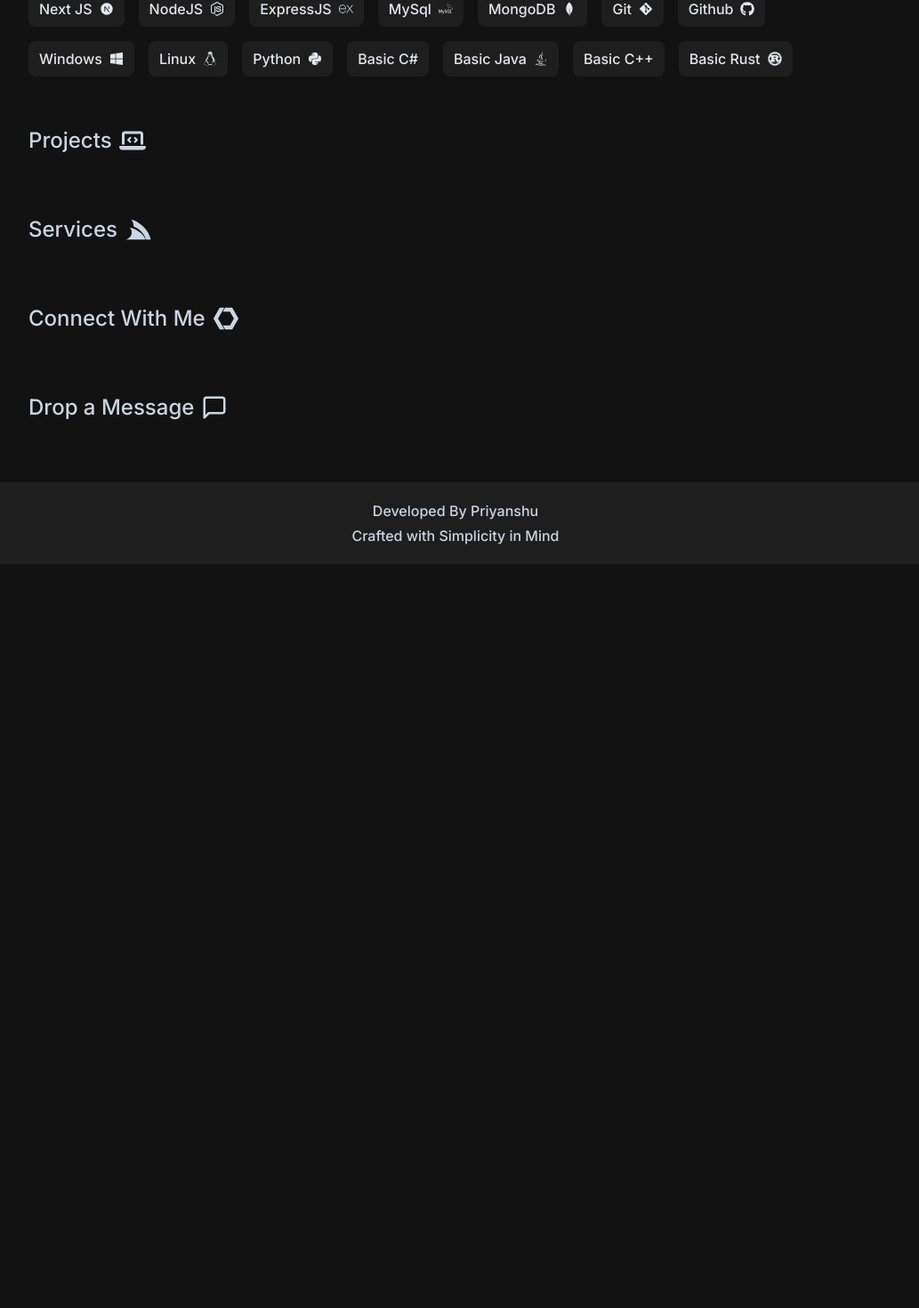
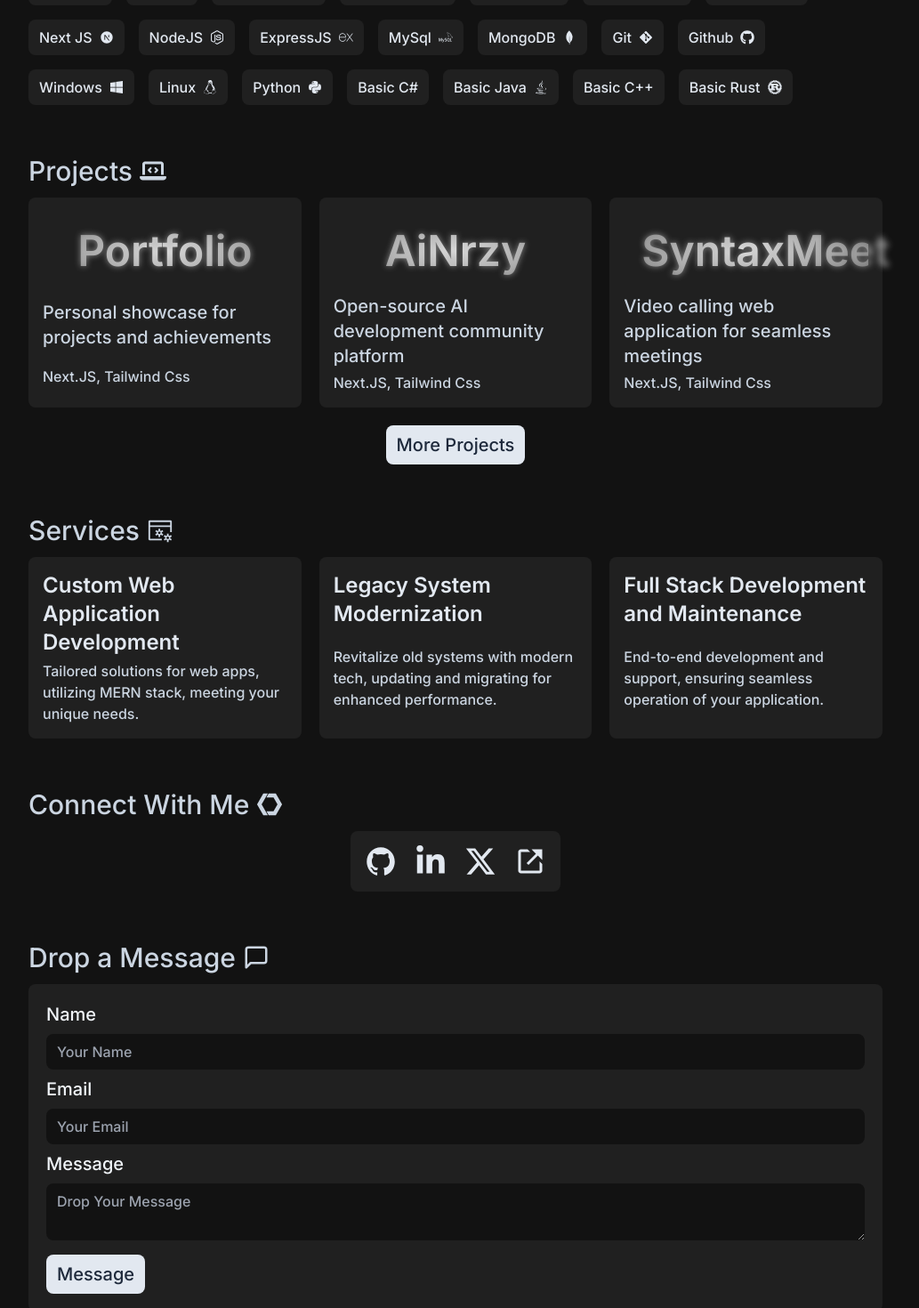
Before and after one commit to NvmeSensor/Portfolio, a Next.js app: page / in a window 1280 px wide. Shown: the part 710-2180 px from the top of the page at 89% size, without its empty margins (128-1161 px from the left). Before the commit the page ends 1344 px from the top, so only its background shows below. Built offline with nearby package versions, Linux system fonts and the light colour scheme.

Commit message:
portfolio

```diff
--- a/app/layout.js
+++ b/app/layout.js
@@ -1,17 +1,30 @@
 import { Inter } from "next/font/google";
+import Head from "next/head";
 import "./globals.css";
 import "./style.css"
 
 const inter = Inter({ subsets: ["latin"] });
 
 export const metadata = {
-  title: "Create Next App",
-  description: "Generated by create next app",
+  title: "Priyanshu Chahar | Portfolio",
+  description: "Priyanshu Chahar is a skilled MERN stack developer with expertise in MERN stack technologies. Get in touch for web development projects.",
+  keywords: ["Priyanshu Chahar", "Full Stack Developer", "MERN Stack", "Web Development"],
+  image: "https://example.com/link-preview-image.jpg",
 };
 
 export default function RootLayout({ children }) {
   return (
     <html lang="en">
+      <Head>
+        <title>{metadata.title}</title>
+        <meta name="description" content={metadata.description} />
+        <meta name="keywords" content={metadata.keywords.join(', ')} />
+        <meta property="og:title" content={metadata.title} />
+        <meta property="og:description" content={metadata.description} />
+        <meta property="og:image" content={metadata.image} />
+        <meta property="og:image:width" content="1200" />
+        <meta property="og:image:height" content="630" />
+      </Head>
       <body className={inter.className}>{children}</body>
     </html>
   );
--- a/app/style.css
+++ b/app/style.css
@@ -8,10 +8,17 @@ body {
     background: #35353535;
 }
 
-.skills {
+.input {
     background: #121212;
 }
 
 .card {
-    background: #1e1e1e;
+    background: #202020;
 }
+
+.proj {
+    background: -webkit-radial-gradient(#eee, #414141);
+    -webkit-background-clip: text;
+    -webkit-text-fill-color: transparent;
+    text-shadow: 0 0 7px rgba(185, 185, 185, 0.7);
+}
--- a/components/About.jsx
+++ b/components/About.jsx
@@ -4,14 +4,14 @@ import { GoCodeReview } from "react-icons/go";
 const About = () => {
 
     const hello1 = "My name is Priyanshu Chahar and I'm a computer science student with a passion for programming. I'm deeply interested in web development and enjoy exploring new technologies to build innovative solutions."
-    const hello2 = "As a full stack developer, I'm proficient in HTML, CSS, JavaScript, TypeScript, Tailwind CSS, Bootstrap, React.js, Next.js, and Node.js. I'm always eager to expand my skill set and learn new technologies to stay updated with industry trends."
+    const hello2 = "As a full stack developer, I'm proficient in HTML, CSS, JavaScript, TypeScript, Tailwind CSS, Bootstrap, React.js, Next.js, Node.js and Express.js. I'm always eager to expand my skill set and learn new technologies to stay updated with industry trends."
     const hello3 = "Outside of programming, I enjoy spending my free time on hobbies like coding personal projects. I find joy in solving complex problems and turning ideas into reality through code."
 
     return (
         <section className='flex flex-col justify-center items-center w-full px-5 mb-14'>
             <div className='flex flex-col justify-center items-center gap-3 lg:w-[75vw] w-full'>
                 <div className='flex justify-center items-center gap-4 self-start'>
-                    <h1 className='text-2xl font-medium self-start text-slate-300 flex gap-2 items-center'>About Me <GoCodeReview className='text-3xl' /></h1>
+                    <h1 className='text-3xl font-medium self-start text-slate-300 flex gap-2 items-center'>About Me <GoCodeReview className='text-3xl' /></h1>
                 </div>
                 <div className='flex flex-col justify-center items-center gap-3 p-4 rounded-lg card'>
                     <h1 className='text-slate-200 self-start font-medium'>{hello1}</h1>
--- a/components/Contact.jsx
+++ b/components/Contact.jsx
@@ -1,14 +1,48 @@
 import React from 'react'
 import { IoLogoWebComponent } from "react-icons/io5";
+import { IoLogoGithub } from "react-icons/io";
+import { FaLinkedinIn } from "react-icons/fa";
+import { FaXTwitter } from "react-icons/fa6";
+import { BiLinkExternal } from "react-icons/bi";
+import Link from 'next/link';
 
 const Contact = () => {
+
+    const conxtants = [
+        {
+            name: "Github",
+            icon: <IoLogoGithub />,
+            url: "https://github.com/priyannxhuu",
+        },
+        {
+            name: "Linkedin",
+            icon: <FaLinkedinIn />,
+            url: "https://www.linkedin.com/in/priyannxhuu",
+        },
+        {
+            name: "Twitter",
+            icon: <FaXTwitter />,
+            url: "https://twitter.com/priyannxhuu",
+        },
+        {
+            name: "More",
+            icon: <BiLinkExternal />,
+            url: "https://priyannxhuu.vercel.app",
+        },
+    ]
+
     return (
         <section className='flex flex-col justify-center items-center w-full px-5 mb-14'>
             <div className='flex flex-col justify-center items-center gap-3 lg:w-[75vw] w-full'>
                 <div className='flex justify-center items-center gap-4 self-start'>
-                    <h1 className='text-2xl font-medium self-start text-slate-300 flex gap-2 items-center'>Connect With Me <IoLogoWebComponent className='text-3xl' /></h1>
+                    <h1 className='text-3xl font-medium self-start text-slate-300 flex gap-2 items-center'>Connect With Me <IoLogoWebComponent className='text-3xl' /></h1>
                 </div>
-                <div className='grid grid-cols-1 md:grid-cols-2 lg:grid-cols-3 justify-center items-center'>
+                <div className='flex flex-wrap justify-center items-center gap-5 p-4 rounded-lg card'>
+                {conxtants.map((conxtant , index) => (
+                    <Link href={conxtant.url} key={index} target='blank' className='text-4xl text-slate-200 hover:text-cyan-600 transition ease-in-out'>
+                        {conxtant.icon}
+                    </Link>
+                ))}
                 </div>
             </div>
         </section>
--- a/components/Footer.jsx
+++ b/components/Footer.jsx
@@ -1,12 +1,11 @@
 import React from 'react'
-import { IoLogoWebComponent } from "react-icons/io5";
 
 const Footer = () => {
     return (
         <footer className='flex justify-center items-center w-full card'>
             <div className='flex flex-col justify-center items-center gap-1 lg:w-[80vw] py-5 w-full'>
                 <h1 className='text-slate-300 font-medium text-center'>Developed By Priyanshu</h1>
-                <h2 className='text-slate-300 font-medium text-center'>Crafted with Simplicity in Mind</h2>
+                <h2 className='text-slate-300 font-medium text-center'>Developed with Simplicity in Mind</h2>
             </div>
         </footer>
     )
--- a/components/Message.jsx
+++ b/components/Message.jsx
@@ -6,10 +6,17 @@ const Message = () => {
         <section className='flex flex-col justify-center items-center w-full px-5 mb-14'>
             <div className='flex flex-col justify-center items-center gap-3 lg:w-[75vw] w-full'>
                 <div className='flex justify-center items-center gap-4 self-start'>
-                    <h1 className='text-2xl font-medium self-start text-slate-300 flex gap-2 items-center'>Drop a Message <LuMessageSquare className='text-3xl' /></h1>
+                    <h1 className='text-3xl font-medium self-start text-slate-300 flex gap-2 items-center'>Drop a Message <LuMessageSquare className='text-3xl' /></h1>
                 </div>
-                <div className='grid grid-cols-1 md:grid-cols-2 lg:grid-cols-3 justify-center items-center'>
-                </div>
+                <form action="" className='p-5 rounded-lg flex flex-col justify-center items-center gap-2 w-full card'>
+                    <label htmlFor="" className='text-slate-100 font-medium self-start text-xl'>Name</label>
+                    <input type="text" name="" id="" placeholder='Your Name' className='text-slate-200 font-medium px-3 py-2 rounded-lg w-full outline-none input'/>
+                    <label htmlFor="" className='text-slate-100 font-medium self-start text-xl'>Email</label>
+                    <input type="email" name="" id="" placeholder='Your Email' className='text-slate-200 font-medium px-3 py-2 rounded-lg w-full outline-none input'/>
+                    <label htmlFor="" className='text-slate-100 font-medium self-start text-xl'>Message</label>
+                    <textarea name="" id="" placeholder='Drop Your Message' className='text-slate-200 font-medium px-3 py-2 rounded-lg w-full outline-none input'></textarea>
+                    <button className='btn text-slate-800 bg-slate-200 hover:bg-slate-300 transition ease-in-out text-xl font-medium px-3 py-2 rounded-lg self-start mt-2'>Message</button>
+                </form>
             </div>
         </section>
     )
--- a/components/Projects.jsx
+++ b/components/Projects.jsx
@@ -1,15 +1,46 @@
 import React from 'react'
 import { FaLaptopCode } from "react-icons/fa6";
+import Link from 'next/link';
 
 const Projects = () => {
+
+    const projexts = [
+        {
+            name: "Portfolio",
+            tech: "Next.JS, Tailwind Css",
+            desc: "Personal showcase for projects and achievements",
+            link: "",
+        },
+        {
+            name: "AiNrzy",
+            tech: "Next.JS, Tailwind Css",
+            desc: "Open-source AI development community platform",
+            link: "",
+        },
+        {
+            name: "SyntaxMeet",
+            tech: "Next.JS, Tailwind Css",
+            desc: "Video calling web application for seamless meetings",
+            link: "",
+        },
+    ]
+
     return (
         <section className='flex flex-col justify-center items-center w-full px-5 mb-14'>
             <div className='flex flex-col justify-center items-center gap-3 lg:w-[75vw] w-full'>
                 <div className='flex justify-center items-center gap-4 self-start'>
-                    <h1 className='text-2xl font-medium self-start text-slate-300 flex gap-2 items-center'>Projects <FaLaptopCode className='text-3xl' /></h1>
+                    <h1 className='text-3xl font-medium self-start text-slate-300 flex gap-2 items-center'>Projects <FaLaptopCode className='text-3xl' /></h1>
                 </div>
-                <div className='grid grid-cols-1 md:grid-cols-2 lg:grid-cols-3 justify-center items-center'>
+                <div className='grid grid-cols-1 md:grid-cols-2 lg:grid-cols-3 justify-center items-stretch gap-5'>
+                    {projexts.map((projext, index) => (
+                        <Link href={projext.link} target="blank" key={index} className='flex flex-col justify-center items-center gap-1 p-4 rounded-lg card h-full'>
+                            <h1 className='text-5xl font-semibold text-center mt-0 p-5 w-full rounded-lg proj'>{projext.name}</h1>
+                            <h2 className='text-xl font-medium text-slate-300 self-start my-auto'>{projext.desc}</h2>
+                            <h2 className='font-medium text-slate-300 self-start my-auto'>{projext.tech}</h2>
+                        </Link>
+                    ))}
                 </div>
+                <Link href='' className='btn text-slate-800 bg-slate-200 hover:bg-slate-300 transition ease-in-out text-xl font-medium px-3 py-2 rounded-lg mt-2'>More Projects</Link>
             </div>
         </section>
     )
--- a/components/Services.jsx
+++ b/components/Services.jsx
@@ -1,17 +1,40 @@
 import React from 'react'
-import { FaServicestack } from "react-icons/fa";
+import { VscServerProcess } from "react-icons/vsc";
 
 const Services = () => {
+
+  const servixes = [
+    {
+      name: "Custom Web Application Development",
+      desc: "Tailored solutions for web apps, utilizing MERN stack, meeting your unique needs.",
+    },
+    {
+      name: "Legacy System Modernization",
+      desc: "Revitalize old systems with modern tech, updating and migrating for enhanced performance.",
+    },
+    {
+      name: "Full Stack Development and Maintenance",
+      desc: "End-to-end development and support, ensuring seamless operation of your application.",
+    }
+  ];
+
+
   return (
     <section className='flex flex-col justify-center items-center w-full px-5 mb-14'>
-    <div className='flex flex-col justify-center items-center gap-3 lg:w-[75vw] w-full'>
+      <div className='flex flex-col justify-center items-center gap-3 lg:w-[75vw] w-full'>
         <div className='flex justify-center items-center gap-4 self-start'>
-            <h1 className='text-2xl font-medium self-start text-slate-300 flex gap-2 items-center'>Services <FaServicestack className='text-3xl' /></h1>
+          <h1 className='text-3xl font-medium self-start text-slate-300 flex gap-2 items-center'>Services <VscServerProcess className='text-3xl' /></h1>
         </div>
-        <div className='grid grid-cols-1 md:grid-cols-2 lg:grid-cols-3 justify-center items-center'>
+        <div className='grid grid-cols-1 md:grid-cols-2 lg:grid-cols-3 justify-center items-stretch gap-5'>
+          {servixes.map((servixe, index) => (
+            <div key={index} className='flex flex-col justify-center items-center gap-1 p-4 rounded-lg card h-full'>
+              <h1 className='text-2xl font-semibold text-slate-200 self-start mt-0'>{servixe.name}</h1>
+              <h2 className='font-medium text-slate-300 self-start my-auto'>{servixe.desc}</h2>
+            </div>
+          ))}
         </div>
-    </div>
-</section>
+      </div>
+    </section>
   )
 }
 
--- a/components/Skills.jsx
+++ b/components/Skills.jsx
@@ -114,7 +114,7 @@ const Skills = () => {
         <section className='flex flex-col justify-center items-center w-full px-5 mb-14'>
             <div className='flex flex-col justify-center items-center gap-3 lg:w-[75vw] w-full'>
                 <div className='flex justify-center items-center gap-4 self-start'>
-                    <h1 className='text-2xl font-medium self-start text-slate-300 flex gap-2 items-center'>What I Know <IoCodeSlashSharp className='text-3xl' /></h1>
+                    <h1 className='text-3xl font-medium self-start text-slate-300 flex gap-2 items-center'>What I Know <IoCodeSlashSharp className='text-3xl' /></h1>
                 </div>
                 <div className="flex flex-wrap justify-start items-center  gap-4 w-full">
                     {skills.map((skill, index) => (
```
